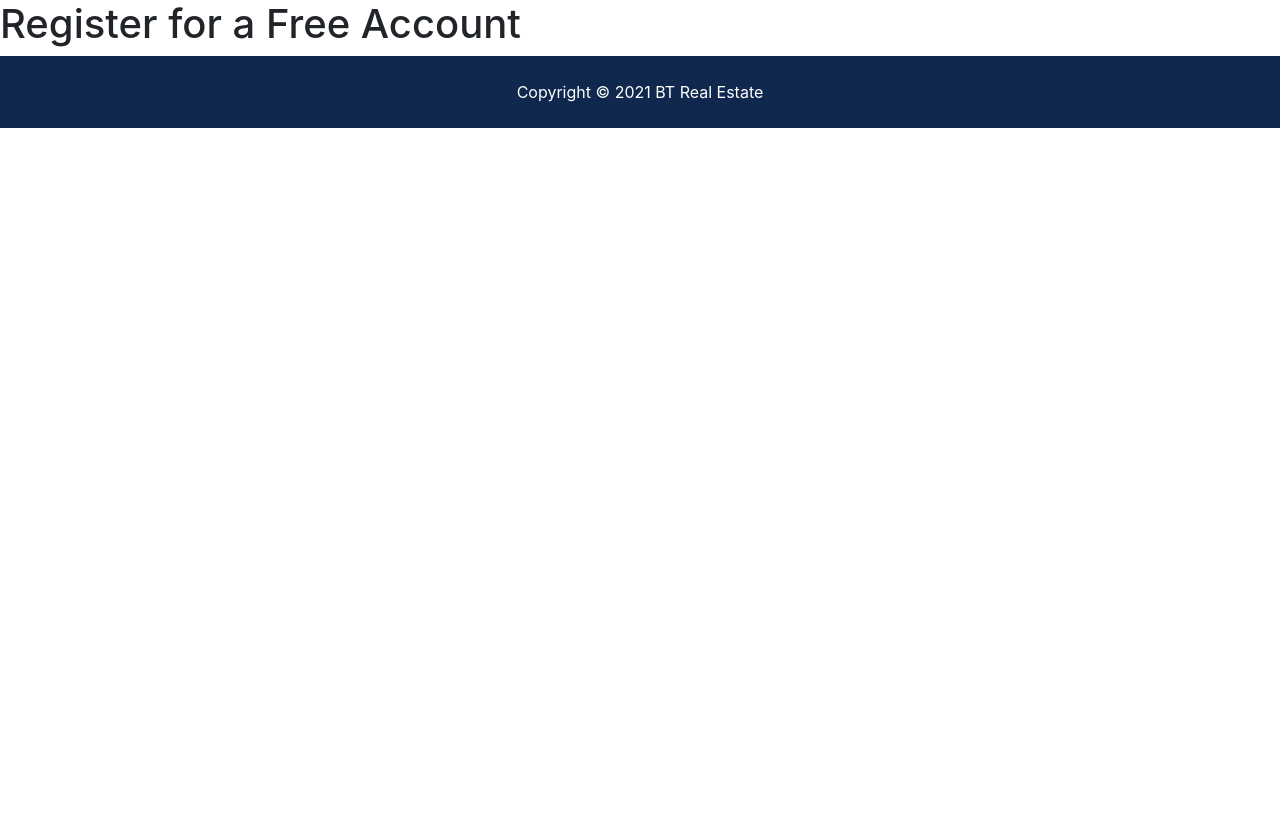
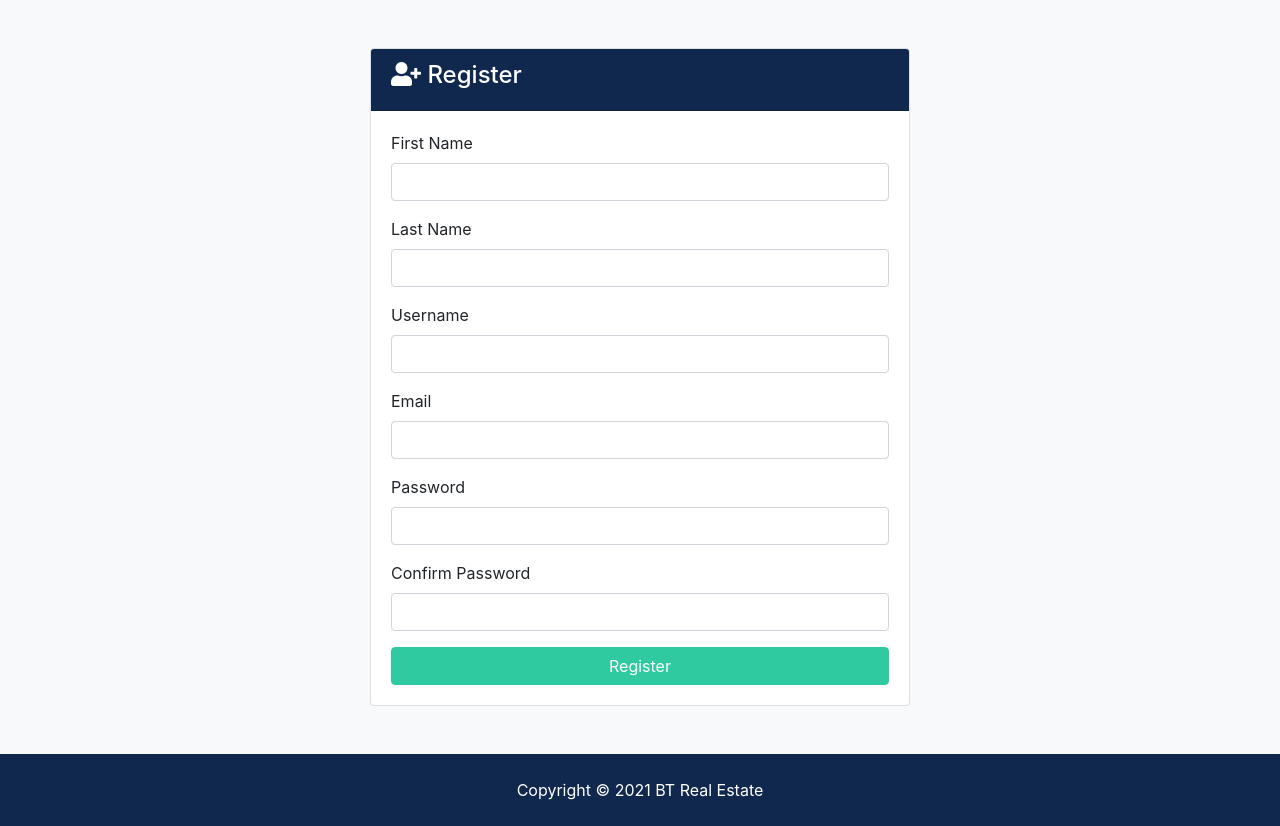
Before and after one commit to Amin-dev2/sss, a Django app: page /accounts/register in a window 1280 px wide. Shown: the part 128-954 px from the top of the page. Before the commit the page ends 256 px from the top, so only its background shows below. Run offline with Django 3.2, Linux system fonts and the light colour scheme; some libraries are stand-ins or nearby versions.

Commit message:
Alerts and messages

```diff
--- a/accounts/views.py
+++ b/accounts/views.py
@@ -1,11 +1,20 @@
 from django.shortcuts import render, redirect
+from django.contrib import messages
 
 
 def register(request):
-  return render(request, 'accounts/register.html')
+  if request.method == 'POST':
+    messages.error(request, 'Testing error message')
+    return redirect('register')
+  else:
+    return render(request, 'accounts/register.html')
 
 def login(request):
-  return render(request, 'accounts/login.html')
+  if request.method == 'POST':
+    # Login User
+    pass
+  else:
+    return render(request, 'accounts/login.html')
 
 def logout(request):
   return redirect('index')
--- a/btre/static/js/main.js
+++ b/btre/static/js/main.js
@@ -1,2 +1,6 @@
 const date = new Date();
-document.querySelector('.year').innerHTML = date.getFullYear();
+document.querySelector(".year").innerHTML = date.getFullYear();
+
+setTimeout(function () {
+  $("#message").fadeOut("slow");
+}, 3000);
--- a/templates/accounts/register.html
+++ b/templates/accounts/register.html
@@ -1,5 +1,82 @@
 {% extends 'base.html' %}
-
 {% block content %}
-  <h1>Register for a Free Account</h1>
+<section id="register" class="bg-light py-5">
+  <div class="container">
+    <div class="row">
+      <div class="col-md-6 mx-auto">
+        <div class="card">
+          <div class="card-header bg-primary text-white">
+            <h4><i class="fas fa-user-plus"></i> Register</h4>
+          </div>
+          <div class="card-body">
+            <!-- Alerts -->
+            {% include 'partials/_alerts.html' %}
+            <form action="{% url 'register' %}" method="POST">
+              {% csrf_token %}
+              <div class="form-group">
+                <label for="first_name">First Name</label>
+                <input
+                  type="text"
+                  name="first_name"
+                  class="form-control"
+                  required
+                />
+              </div>
+              <div class="form-group">
+                <label for="last_name">Last Name</label>
+                <input
+                  type="text"
+                  name="last_name"
+                  class="form-control"
+                  required
+                />
+              </div>
+              <div class="form-group">
+                <label for="username">Username</label>
+                <input
+                  type="text"
+                  name="username"
+                  class="form-control"
+                  required
+                />
+              </div>
+              <div class="form-group">
+                <label for="email">Email</label>
+                <input
+                  type="email"
+                  name="email"
+                  class="form-control"
+                  required
+                />
+              </div>
+              <div class="form-group">
+                <label for="password2">Password</label>
+                <input
+                  type="password"
+                  name="password"
+                  class="form-control"
+                  required
+                />
+              </div>
+              <div class="form-group">
+                <label for="password">Confirm Password</label>
+                <input
+                  type="password"
+                  name="password2"
+                  class="form-control"
+                  required
+                />
+              </div>
+              <input
+                type="submit"
+                value="Register"
+                class="btn btn-secondary btn-block"
+              />
+            </form>
+          </div>
+        </div>
+      </div>
+    </div>
+  </div>
+</section>
 {% endblock content %}
--- /dev/null
+++ b/templates/partials/_alerts.html
@@ -0,0 +1,17 @@
+{% if messages %}
+  {% for message in messages %}
+    <div id="message" class="container">
+      <div class="alert alert-{{ message.tags }} alert-dismissible text-center" role="alert">
+        <button type="button" class="close" data-dismiss="alert"><span aria-hidden="true">&times;</span></button>
+        <strong>
+          {% if message.level == DEFAULT_MESSAGE_LEVELS.ERROR %}
+            Error:
+          {% else %}
+            {{ message.tags | title }}
+          {% endif %}
+        </strong>
+        {{ message }}
+      </div>
+    </div>
+  {% endfor %}
+{% endif %}
```
Also changed, not shown: btre/settings.py (+7 -1 lines), templates/accounts/dashboard.html (+67 -2 lines), templates/accounts/login.html (+45 -2 lines).
